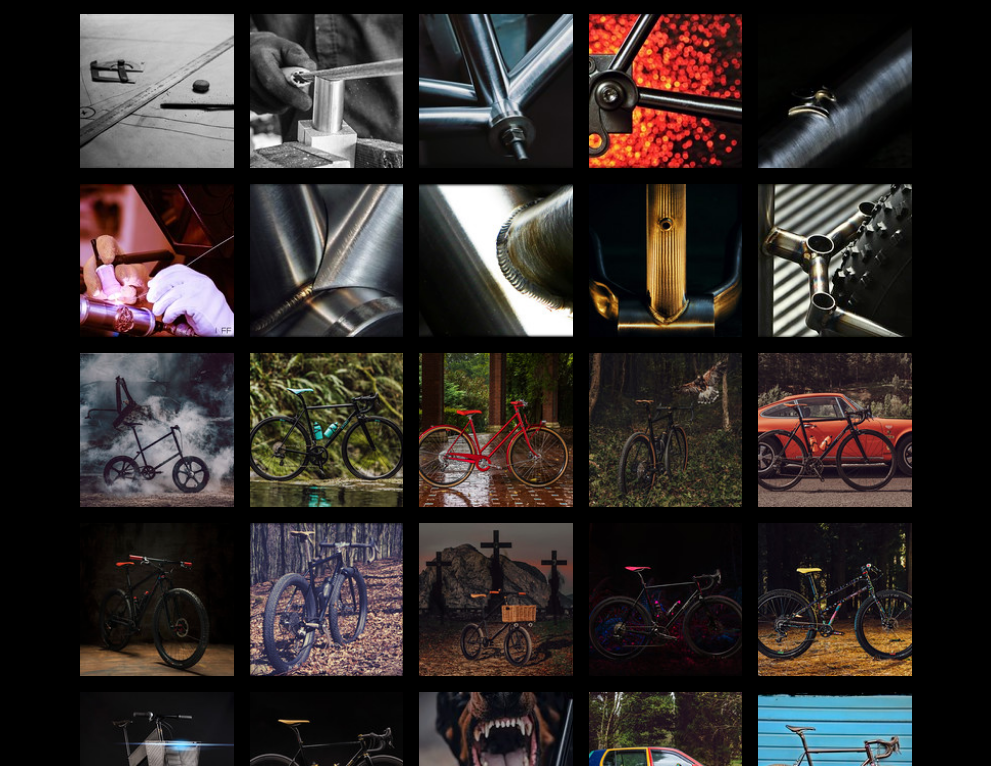
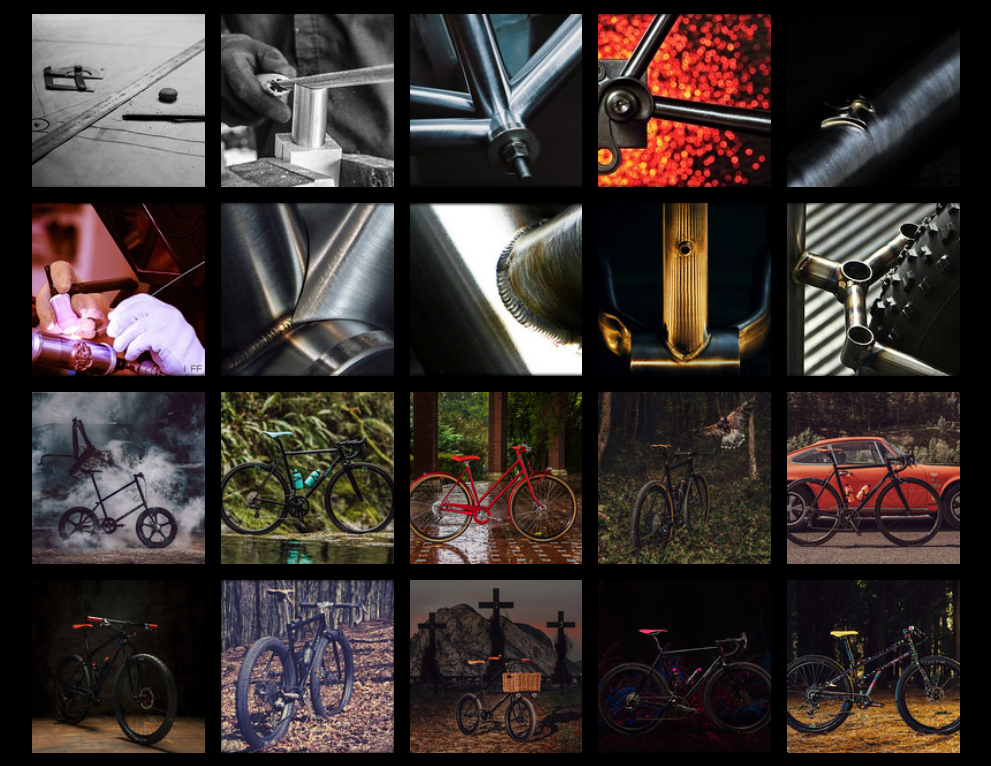
Before and after one commit to amarobikes/amarobikes.github.io, a plain HTML site: page index.html in a window 1280 px wide. Shown: the part 146-912 px from the top of the page, without its empty margins (144-1135 px from the left). Drawn offline with Linux system fonts and the light colour scheme.

Commit message:
Add files via upload

```diff
--- a/style.css
+++ b/style.css
@@ -23,7 +23,7 @@ body {
   color: var(--textcolor);
   background: var(--bgcolor);
   position: relative;
-  max-width: 60em;  /* remove this for a full-width layout */
+  max-width: 66em;  /* remove this for a full-width layout */
   margin: 0 auto;  /* centers the layout */
 }
 
```
